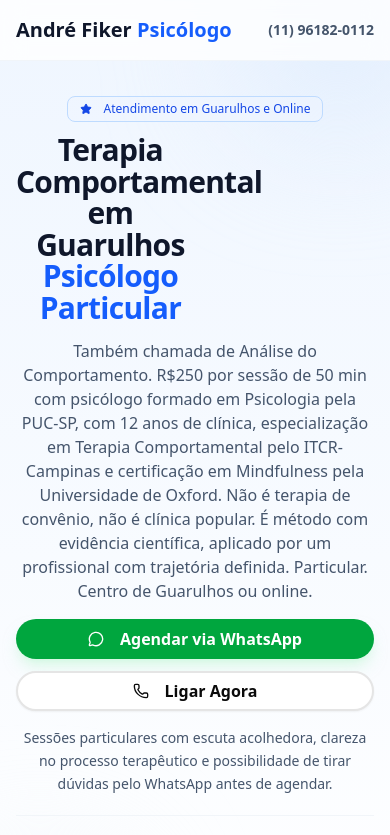
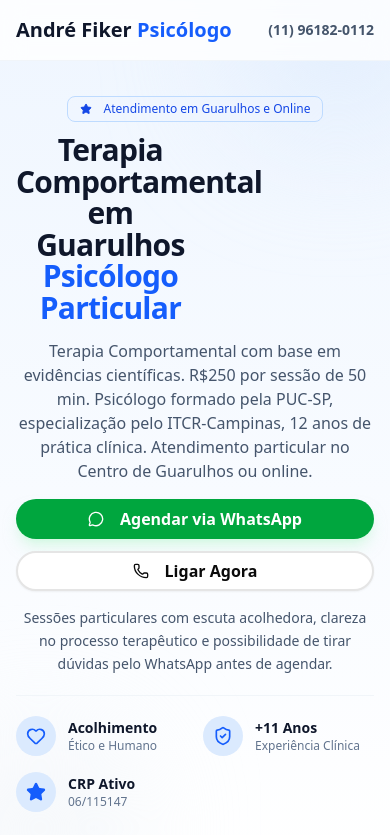
Before and after one commit to matheus12344/ProjetoAlgoritmo, a Next.js app: page /terapia-guarulhos in a window 390 px wide. Shown: the top 835 px of the page. Built offline with nearby package versions, Linux system fonts and the light colour scheme.

Commit message:
fix: restore affirmative hero subtitle, remove aversive negation, shorten for mobile

```diff
--- a/src/components/landing-page/LP-Hero.tsx
+++ b/src/components/landing-page/LP-Hero.tsx
@@ -47,7 +47,7 @@ export function LPHero() {
             </h1>
 
             <p className="mx-auto mb-4 max-w-2xl text-base text-slate-600 dark:text-slate-400 sm:mb-5 sm:text-lg md:text-xl lg:mx-0">
-              Também chamada de Análise do Comportamento. R$250 por sessão de 50 min com psicólogo formado em Psicologia pela PUC-SP, com 12 anos de clínica, especialização em Terapia Comportamental pelo ITCR-Campinas e certificação em Mindfulness pela Universidade de Oxford. Não é terapia de convênio, não é clínica popular. É método com evidência científica, aplicado por um profissional com trajetória definida. Particular. Centro de Guarulhos ou online.
+              Terapia Comportamental com base em evidências científicas. R$250 por sessão de 50 min. Psicólogo formado pela PUC-SP, especialização pelo ITCR-Campinas, 12 anos de prática clínica. Atendimento particular no Centro de Guarulhos ou online.
             </p>
 
             <div className="mb-4 flex flex-col items-stretch justify-center gap-3 sm:mb-5 sm:flex-row sm:items-center lg:justify-start">
```
